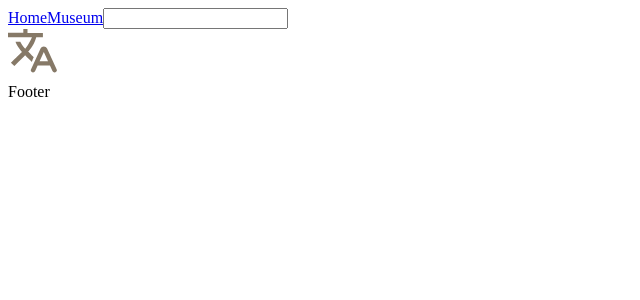
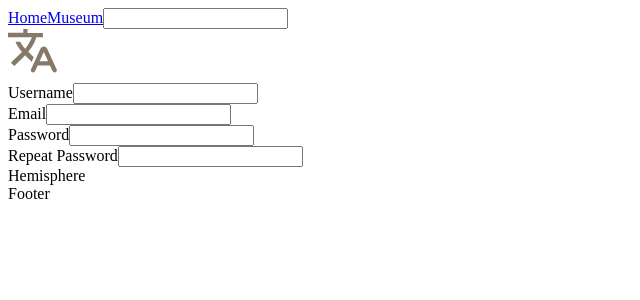
Before and after one commit to Jabinator1/your-critterpedia, a React (Create React App) app: page /entry in a window 1280 px wide. Shown: the top 300 px of the page, without its empty margins (0-640 px from the left). Built offline with nearby package versions, Linux system fonts and the light colour scheme; what redux-promise-middleware would draw is missing.

Commit message:
began setting up the entry page

```diff
--- a/src/components/App/App.js
+++ b/src/components/App/App.js
@@ -1,4 +1,5 @@
 import { Route, Switch } from 'react-router-dom'
+import Entry from '../Entry/Entry'
 import Home from '../Home/Home'
 import Museum from '../Musuem/Museum'
 import Footer from '../shared/Footer/Footer'
@@ -11,6 +12,7 @@ const App = () => (
     <Header />
       <Switch>
         <Route exact path="/"> <Home /> </Route>
+        <Route path="/entry"> <Entry /> </Route>
         <Route path="/museum"> <Museum /> </Route>
         <Route path="/your-critterpedia"> <YourCritterpedia /> </Route>
       </Switch>
--- a/src/components/Entry/Entry.js
+++ b/src/components/Entry/Entry.js
@@ -0,0 +1,34 @@
+import { useState } from "react"
+
+const Entry = () => {
+    const [isLoggingIn, setIsLoggingIn] = useState(true)
+    const [username, setUsername] = useState("")
+    const [email, setEmail] = useState("")
+    const [password, setPassword] = useState("")
+    const [passwordCheck, setPasswordCheck] = useState("")
+
+    const entryFn = () => {
+
+    }
+
+    const inputsMapped = [
+        {label: "Username", name: "username", type: "text", state: setUsername},
+        {label: "Email", name: "email", type: "email", state: setEmail},
+        {label: "Password", name: "password", type: "password", state: setPassword},
+        {label: "Repeat Password", name: "repeat password", type: "password", setPasswordCheck}
+    ]
+    return (
+        <div>
+            {inputsMapped.map(input => (
+                <div>
+                    <label>{input.label}</label>
+                    <input name={input.name} type={input.type} onChange={e => input.state(e.target.value)} />
+                </div>
+            ))}
+            <label>Hemisphere</label>
+            {/* <input type="checkbox" value={}/> */}
+        </div>
+    )
+}
+
+export default Entry
--- a/src/components/Musuem/Museum.js
+++ b/src/components/Musuem/Museum.js
@@ -5,7 +5,7 @@ import { changeMuseumReducer } from "../../redux/reducers/museumReducer"
 import ExhibitFilters from "../shared/Exhibit/ExhibitFilters/ExhibitFilters"
 import ExhibitList from "../shared/Exhibit/ExhibitList/ExhibitList"
 
-const Museum = ({languageReducer: {lang}, museumReducer, changeMuseumReducer}) => {
+const Museum = ({languageReducer: {lang}, museumReducer, changeMuseumReducer, userReducer: {isLoggedIn, user: {userHemisphere}}}) => {
     //# All the variables off of museum Reducer
     const {
         sellPrice, timeOfDay, critterType, search, hemisphere,
@@ -15,7 +15,7 @@ const Museum = ({languageReducer: {lang}, museumReducer, changeMuseumReducer}) =
         selectedSpeeds, isAllSpeedsChecked,
         selectedFishShadowSizes, isAllFishShadowSizesChecked,
         selectedSeaCreatureShadowSizes, isAllSeaCreatureShadowSizesChecked
-        } = museumReducer
+    } = museumReducer
 
     const [crittersArr, setCrittersArr] = useState([])
     const [filteredCritters, setFilteredCritters] = useState([])
@@ -43,7 +43,7 @@ const Museum = ({languageReducer: {lang}, museumReducer, changeMuseumReducer}) =
             (isAllYearChecked ? true
                 : selectedMonths.length === 0 ? false
                 : availability.isAllYear ? true
-                : availability[`month-array-${hemisphere}`].some(month => selectedMonths.includes(month)))
+                : availability[`month-array-${isLoggedIn ? userHemisphere : hemisphere}`].some(month => selectedMonths.includes(month)))
 
             //# Time of day filter
             // checks what time the critter is available by comparing both arrays
@@ -87,7 +87,8 @@ const Museum = ({languageReducer: {lang}, museumReducer, changeMuseumReducer}) =
 
         setFilteredCritters(filteredCritters)
 
-    }, [crittersArr, search, lang, sellPrice, timeOfDay, hemisphere, critterType,
+    }, [crittersArr, search, lang, sellPrice, timeOfDay,
+        userHemisphere, hemisphere, critterType, isLoggedIn,
         selectedMonths, isAllYearChecked,
         selectedCritterRarity, isAllCritterRarityChecked,
         selectedLocations, isAllLocationsChecked,
--- a/src/components/shared/Exhibit/ExhibitFilters/ButtonFilter/ButtonFilterData.js
+++ b/src/components/shared/Exhibit/ExhibitFilters/ButtonFilter/ButtonFilterData.js
@@ -47,7 +47,7 @@ const buttonFilterData = (museumReducer, lang) => {
             selectedArrName: "selectedLocations",
             isChecked: isAllLocationsChecked,
             isCheckedName: "isAllLocationsChecked",
-            label: "Fish Locations"
+            label: "Locations"
         },
         fishShadowSizes: {
             mappedOverArr: ["Smallest (1)", "Small (2)", "Medium (3)", "Medium (4)", "Medium with fin (4)", "Large (5)", "Largest (6)", "Largest with fin (6)", "Narrow"],
@@ -55,7 +55,7 @@ const buttonFilterData = (museumReducer, lang) => {
             selectedArrName: "selectedFishShadowSizes",
             isChecked: isAllFishShadowSizesChecked,
             isCheckedName: "isAllFishShadowSizesChecked",
-            label: "Fish Shadow Sizes"
+            label: "Shadow Sizes"
         },
         seaCreatureShadowSizes: {
             mappedOverArr: ["Smallest", "Small", "Medium", "Large", "Largest"],
@@ -63,7 +63,7 @@ const buttonFilterData = (museumReducer, lang) => {
             selectedArrName: "selectedSeaCreatureShadowSizes",
             isChecked: isAllSeaCreatureShadowSizesChecked,
             isCheckedName: "isAllSeaCreatureShadowSizesChecked",
-            label: "Sea Creature Shadow Sizes"
+            label: "Shadow Sizes"
         },
         seaCreatureSpeeds: {
             mappedOverArr: ["Stationary", "Very slow", "Slow", "Medium", "Fast", "Very fast"],
--- a/src/redux/reducers/museumReducer.js
+++ b/src/redux/reducers/museumReducer.js
@@ -5,6 +5,7 @@ const initialState = {
     search: "",
     isAllYearChecked: false,
     selectedMonths: [currentMonth],
+    hemisphere: "northern",
 
     sellPrice: {min: 0, max: 12000},
     timeOfDay: {min: 0, max: 24},
@@ -24,8 +25,6 @@ const initialState = {
     isAllSeaCreatureShadowSizesChecked: true,
     selectedSeaCreatureShadowSizes: [],
 
-    //TODO switch hemisphere to userReducer
-    hemisphere: "northern",
     sortById: true,
     sortByName: false
 }
```
Also changed, not shown: 1 other file (tests, documents, lock files or other folders).
